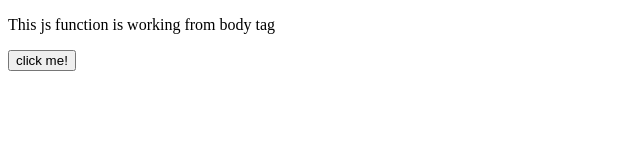
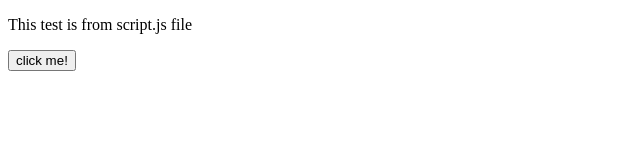
Before and after one commit to ShajalalCSE/JS, a plain HTML site: page index.html in a window 1280 px wide. Both pictures are taken after a click on the button "click me!". Shown: the whole page, without its empty margins (0-640 px from the left). Drawn offline with Linux system fonts and the light colour scheme.

Commit message:
js code add from separate js file

```diff
--- a/index.html
+++ b/index.html
@@ -3,19 +3,12 @@
 <head>
     <meta charset="UTF-8">
     <meta name="viewport" content="width=device-width, initial-scale=1.0">
-    <title>Js in body tag</title>
+    <title>js code in separate file</title>
+    <script src="script.js"></script>
 </head>
 <body>
-    <p id="demo">hi this is shajalal</p>
+    <p id="demo">hi this is jalal</p>
     <button type="button" onclick="myFunc()">click me!</button>
-
-
-    <script>
-        function myFunc(){
-            document.getElementById("demo").innerHTML="This js function is working from body tag";
-        }
-
-    </script>
 
 </body>
 </html>
--- a/script.js
+++ b/script.js
@@ -0,0 +1,4 @@
+function myFunc() {
+  document.getElementById("demo").innerHTML =
+    "This test is from script.js file";
+}
```
